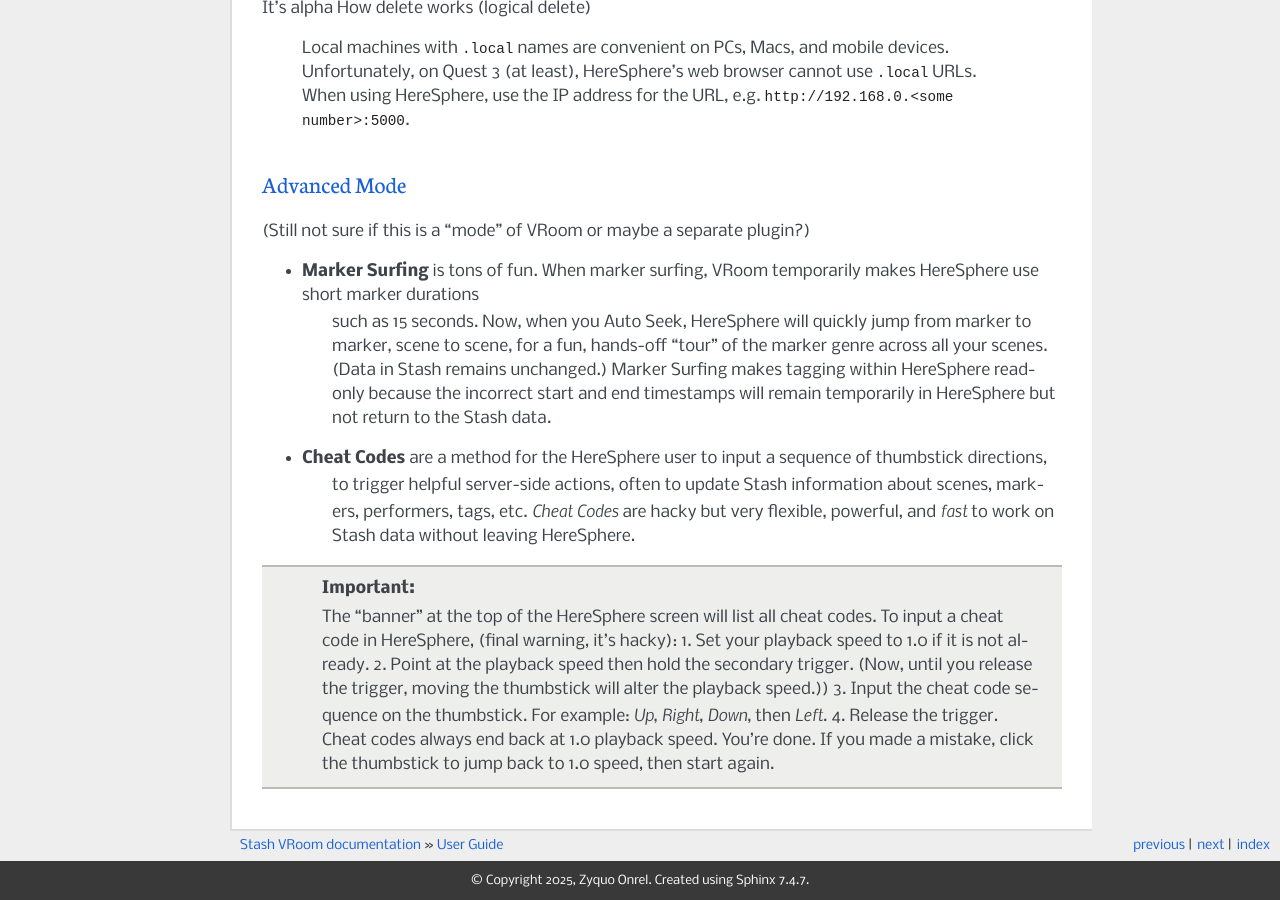
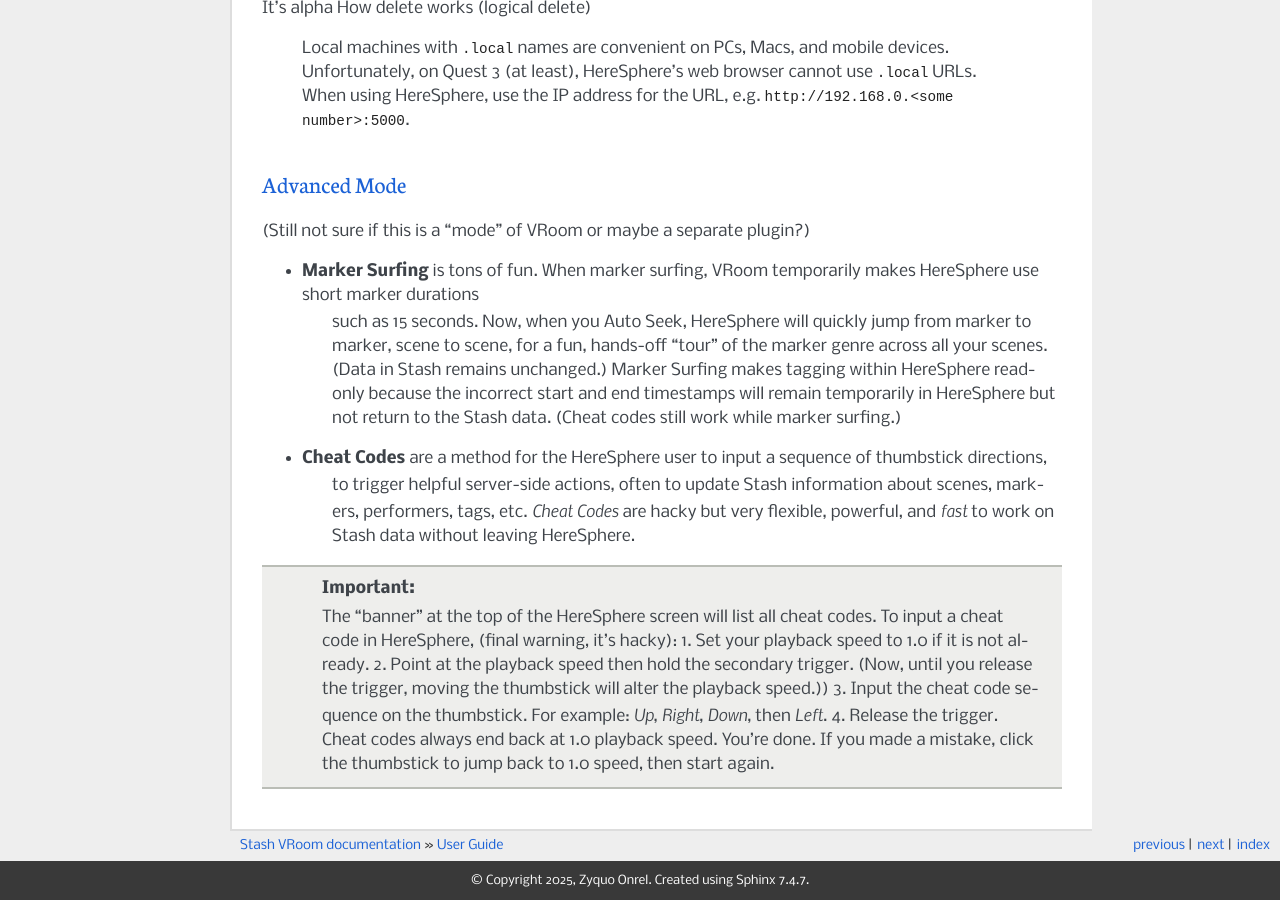
Before and after one commit to zyquon/stash-vroom, a Sphinx documentation site: the page built from doc/user_guide.rst, in a window 1280 px wide and 900 px high, scrolled down 1288 px. Built offline with Sphinx 7.4.7, drawn with Linux system fonts in a browser that asks for light colours; pages that are not in the unit, such as notebooks, are missing from menus.

Commit message:
Minor documentation

```diff
--- a/doc/user_guide.rst
+++ b/doc/user_guide.rst
@@ -60,7 +60,7 @@
    for a fun, hands-off "tour" of the marker genre across all your scenes.
    (Data in Stash remains unchanged.)
    Marker Surfing makes tagging within HereSphere read-only because the incorrect start and end timestamps
-   will remain temporarily in HereSphere but not return to the Stash data.
+   will remain temporarily in HereSphere but not return to the Stash data. (Cheat codes still work while marker surfing.)
 - **Cheat Codes** are a method for the HereSphere user to input a sequence of thumbstick directions,
    to trigger helpful server-side actions, often to update Stash information about
    scenes, markers, performers, tags, etc. *Cheat Codes* are hacky but very flexible,
```
